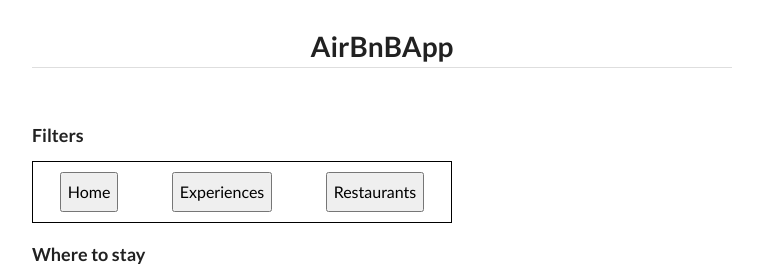
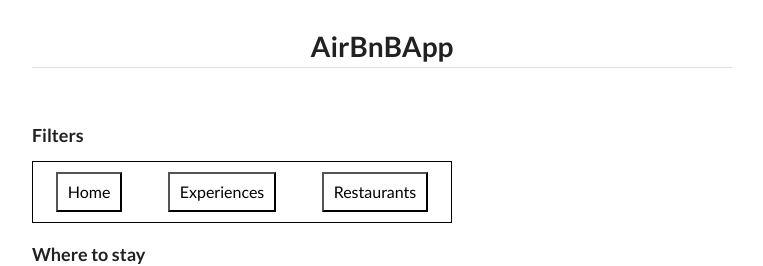
Before and after one commit to foyez-sihan/ReactJS-AirBnBDemo, a React (Create React App) app: page / in a window 1280 px wide. Shown: the top 266 px of the page, without its empty margins (258-1021 px from the left). Built offline with nearby package versions, Linux system fonts and the light colour scheme.

Commit message:
css change

```diff
--- a/src/AirBnBApp/style.css
+++ b/src/AirBnBApp/style.css
@@ -27,6 +27,9 @@ i.icon {
     font-family: 'Trebuchet MS', 'Lucida Sans Unicode', 'Lucida Grande', 'Lucida Sans', Arial, sans-serif;
     height: 40px;
     margin: 10px 10px 10px 10px;
+    padding-left: 10px;
+    padding-right: 10px;
+    background-color: transparent;
 }
 .list_item {
     width: 200px;
```
